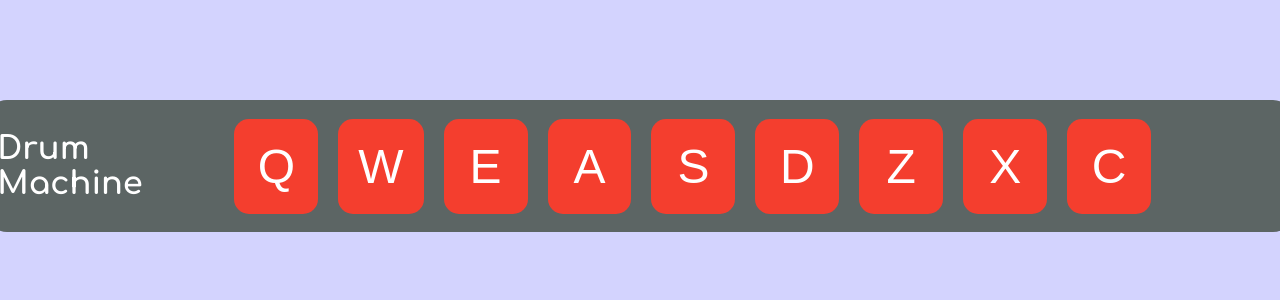
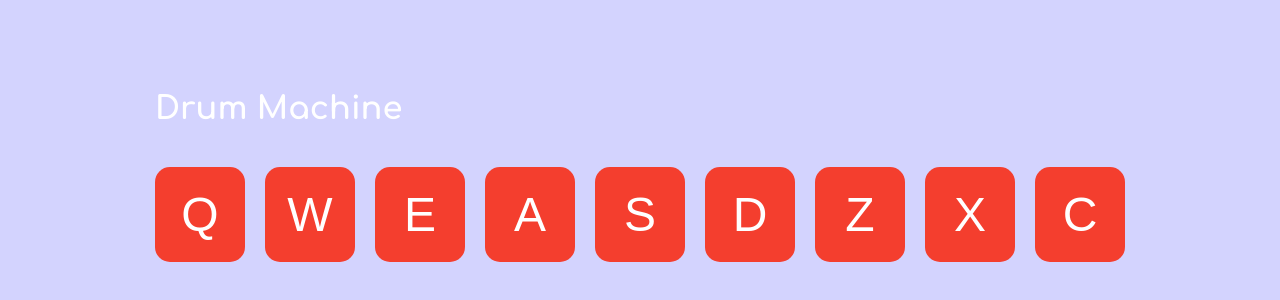
Before and after one commit to ashtagging/drum-machine, a React (Create React App) app: page / in a window 1280 px wide. Shown: the part 234-534 px from the top of the page. Built offline with nearby package versions, Linux system fonts and the light colour scheme.

Commit message:
Add Components

```diff
--- a/src/App.js
+++ b/src/App.js
@@ -1,146 +1,122 @@
 import "./App.css";
 import { useState, useEffect } from "react";
+
+const audioArray = [
+  {
+    keyCode: 81,
+    key: "Q",
+    id: "Heater-1",
+    test: "1",
+    url: "https://s3.amazonaws.com/freecodecamp/drums/Heater-1.mp3",
+  },
+  {
+    keyCode: 87,
+    key: "W",
+    id: "Heater-2",
+    test: "2",
+    url: "https://s3.amazonaws.com/freecodecamp/drums/Heater-2.mp3",
+  },
+  {
+    keyCode: 69,
+    key: "E",
+    id: "Heater-3",
+    test: "3",
+    url: "https://s3.amazonaws.com/freecodecamp/drums/Heater-3.mp3",
+  },
+  {
+    keyCode: 65,
+    key: "A",
+    id: "Heater-4",
+    url: "https://s3.amazonaws.com/freecodecamp/drums/Heater-4_1.mp3",
+  },
+  {
+    keyCode: 83,
+    key: "S",
+    id: "Clap",
+    url: "https://s3.amazonaws.com/freecodecamp/drums/Heater-6.mp3",
+  },
+  {
+    keyCode: 68,
+    key: "D",
+    id: "Open-HH",
+    url: "https://s3.amazonaws.com/freecodecamp/drums/Dsc_Oh.mp3",
+  },
+  {
+    keyCode: 90,
+    key: "Z",
+    id: "Kick-n'-Hat",
+    url: "https://s3.amazonaws.com/freecodecamp/drums/Kick_n_Hat.mp3",
+  },
+  {
+    keyCode: 88,
+    key: "X",
+    id: "Kick",
+    url: "https://s3.amazonaws.com/freecodecamp/drums/RP4_KICK_1.mp3",
+  },
+  {
+    keyCode: 67,
+    key: "C",
+    id: "Closed-HH",
+    url: "https://s3.amazonaws.com/freecodecamp/drums/Cev_H2.mp3",
+  },
+];
+
+const KeyboardKey = ({
+  playSound,
+  sound: { key, url, keyCode, id },
+}) => {
+  const handleKeyPress = (event) => {
+    if (event.keyCode === keyCode) {
+      playSound(key, id);
+    }
+  };
+
+  useEffect(() => {
+    document.addEventListener("keydown", handleKeyPress);
+  }, []);
+
+  return (
+    <button value="" id={keyCode} className="drum-pad" onClick={() => playSound(key, id)}>
+      <audio className="clip" id={key} src={url} />
+      {key}
+    </button>
+  );
+};
+
+const Keyboard = ({ playSound, displaySound, setDisplaySound }) => {
+  return audioArray.map((sound) => (
+    <KeyboardKey
+      playSound={playSound}
+      sound={sound}
+      displaySound={displaySound}
+      setDisplaySound={setDisplaySound}
+    />
+  ));
+};
 
 function App() {
   const [displaySound, setDisplaySound] = useState("");
 
-  const playSound = (event) => {
-    var soundName = event.target.id;
-    var name = event.target.innerText;
-
-    setDisplaySound(`${soundName}`);
-    var audio = document.getElementById(`${name}`);
+  const playSound = (key,id) => {
+    setDisplaySound(id);
+    const audio = document.getElementById(key);
+    audio.currentTime = 0;
     audio.play();
   };
-
-  const detectKeyDown = (event) => {
-    switch (event.key) {
-      case "q":
-        document.getElementById("Q").play();
-        setDisplaySound("Heater-1");
-        break;
-      case "w":
-        document.getElementById("W").play();
-        setDisplaySound("Heater-2");
-        break;
-      case "e":
-        document.getElementById("E").play();
-        setDisplaySound("Heater-3");
-        break;
-      case "a":
-        document.getElementById("A").play();
-        setDisplaySound("Heater-4");
-        break;
-      case "s":
-        document.getElementById("S").play();
-        setDisplaySound("Clap");
-        break;
-      case "d":
-        document.getElementById("D").play();
-        setDisplaySound("Open-HH");
-        break;
-      case "z":
-        document.getElementById("Z").play();
-        setDisplaySound("Kick-n-Hat");
-        break;
-      case "x":
-        document.getElementById("X").play();
-        setDisplaySound("Kick");
-        break;
-      case "c":
-        document.getElementById("C").play();
-        setDisplaySound("Closed-HH");
-        break;
-      default:
-        break;
-    }
-  };
-
-  useEffect(() => {
-    document.addEventListener("keypress", detectKeyDown, true);
-  }, []);
 
   return (
     <div className="App">
       <div id="drum-machine">
-        <div className="display" id="display">
-          <h1 className="title">Drum Machine</h1>
-          <button className="drum-pad" id="Heater-1" onClick={playSound}>
-            Q
-            <audio
-              className="clip"
-              src="https://s3.amazonaws.com/freecodecamp/drums/Heater-1.mp3"
-              id="Q"
-              preload='auto'
-            ></audio>
-          </button>
-          <button className="drum-pad" id="Heater-2" onClick={playSound}>
-            W
-            <audio
-              className="clip"
-              src="https://s3.amazonaws.com/freecodecamp/drums/Heater-2.mp3"
-              id="W"
-              preload='auto'
-            ></audio>
-          </button>
-          <button className="drum-pad" id="Heater-3" onClick={playSound}>
-            E
-            <audio
-              className="clip"
-              src="https://s3.amazonaws.com/freecodecamp/drums/Heater-3.mp3"
-              id="E"
-              preload='auto'
-            ></audio>
-          </button>
-          <button className="drum-pad" id="Heater-4" onClick={playSound}>
-            A
-            <audio
-              className="clip"
-              src="https://s3.amazonaws.com/freecodecamp/drums/Heater-4_1.mp3"
-              id="A"
-            ></audio>
-          </button>
-          <button className="drum-pad" id="Clap" onClick={playSound}>
-            S
-            <audio
-              className="clip"
-              src="https://s3.amazonaws.com/freecodecamp/drums/Heater-6.mp3"
-              id="S"
-            ></audio>
-          </button>
-          <button className="drum-pad" id="Open-HH" onClick={playSound}>
-            D
-            <audio
-              className="clip"
-              src="https://s3.amazonaws.com/freecodecamp/drums/Dsc_Oh.mp3"
-              id="D"
-            ></audio>
-          </button>
-          <button className="drum-pad" id="Kick-n-Hat" onClick={playSound}>
-            Z
-            <audio
-              className="clip"
-              id="Z"
-              src="https://s3.amazonaws.com/freecodecamp/drums/Kick_n_Hat.mp3"
-            ></audio>
-          </button>
-          <button className="drum-pad" id="Kick" onClick={playSound}>
-            X
-            <audio
-              className="clip"
-              src="https://s3.amazonaws.com/freecodecamp/drums/RP4_KICK_1.mp3"
-              id="X"
-            ></audio>
-          </button>
-          <button className="drum-pad" id="Closed-HH" onClick={playSound}>
-            C
-            <audio
-              className="clip"
-              src="https://s3.amazonaws.com/freecodecamp/drums/Cev_H2.mp3"
-              id="C"
-            ></audio>
-          </button>
-          <div className="display-sound">{displaySound}</div>
+        <h1 className="title" >Drum Machine</h1>
+        <div className="keyboard">
+          <Keyboard
+            playSound={playSound}
+            displaySound={displaySound}
+            setDisplaySound={setDisplaySound}
+          />
+        </div>
+        <div id="display" className="display">
+          {displaySound}
         </div>
       </div>
     </div>
```
